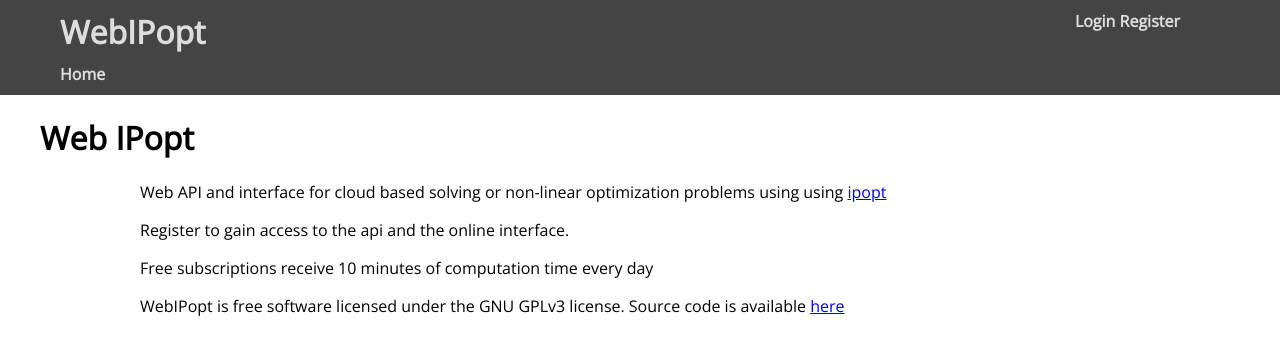
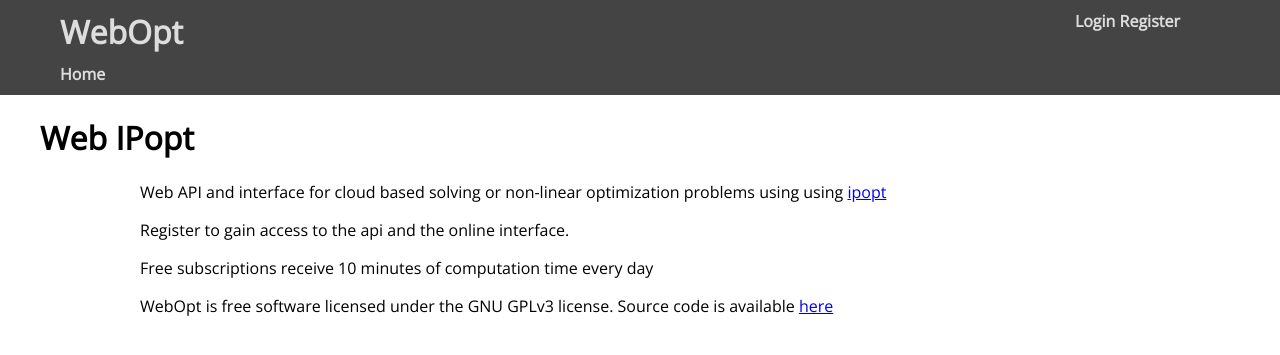
Before and after one commit to BrechtBa/webipopt, a Django app: page / in a window 1280 px wide. Shown: the top 355 px of the page. Run offline with Django 3.2, Linux system fonts and the light colour scheme.

Commit message:
renamed django project to webopt

```diff
--- a/www/customauth/models.py
+++ b/www/customauth/models.py
@@ -21,10 +21,10 @@ class UserManager(BaseUserManager):
 
 		user = self.model(email=email, is_staff=is_staff, is_active=True, is_superuser=is_superuser, last_login=now, date_joined=now, **extra_fields)
 		user.set_password(password)
+		user.save(using=self._db)
 
-		user.initialize_api_properties()
+		user.add_token()
 
-		user.save(using=self._db)
 		return user
 
 	def create_user(self, email, password=None, **extra_fields):
--- a/www/manage.py
+++ b/www/manage.py
@@ -3,7 +3,7 @@ import os
 import sys
 
 if __name__ == "__main__":
-    os.environ.setdefault("DJANGO_SETTINGS_MODULE", "webipopt.settings")
+    os.environ.setdefault("DJANGO_SETTINGS_MODULE", "webopt.settings")
 
     from django.core.management import execute_from_command_line
 
--- a/www/webinterface/templates/webinterface/base.html
+++ b/www/webinterface/templates/webinterface/base.html
@@ -1,7 +1,7 @@
 <!DOCTYPE>
 <html>
 	<head>
-		<title>{% block title %}WebIPopt{% endblock title %}</title>
+		<title>{% block title %}WebOpt{% endblock title %}</title>
 
 
 		<link rel="stylesheet" type="text/css" href="/static/webinterface/main.css">
@@ -13,7 +13,7 @@
 
 	<body>
 		<div class="toolbar">
-			<h1>WebIPopt</h1>
+			<h1>WebOpt</h1>
 			<nav class="main">
 				<a href="{% url 'webinterface:index' %}">Home</a>
 			{% if user.is_authenticated %}
--- a/www/webinterface/templates/webinterface/dashboard.html
+++ b/www/webinterface/templates/webinterface/dashboard.html
@@ -13,7 +13,7 @@
 		{% for token in tokens %}
 			<div class="token">
 				<div><span class="label">Token:</span> {{token.token}}</div>
-				<div><span class="label">Example API call:</span> http://webipopt.duckdns.org/api/{{token.token}}/</div>
+				<div><span class="label">Example API call:</span> http://webopt.duckdns.org/api/{{token.token}}/</div>
 				<div><span class="label">Daily computation time:</span> {{token.daily_computation_time}} s</div>
 				<div><span class="label">Time used today:</span> {{token.used_computation_time}} s</div>
 			</div>
--- a/www/webinterface/templates/webinterface/index.html
+++ b/www/webinterface/templates/webinterface/index.html
@@ -7,5 +7,5 @@
 	<p>Register to gain access to the api and the online interface.</p>
 	<p>Free subscriptions receive 10 minutes of computation time every day</p>
 
-	<p>WebIPopt is free software licensed under the GNU GPLv3 license. Source code is available <a href="https://github.com/BrechtBa/webipopt" target="_blank">here</a></p>
+	<p>WebOpt is free software licensed under the GNU GPLv3 license. Source code is available <a href="https://github.com/BrechtBa/webopt" target="_blank">here</a></p>
 {% endblock %}
--- a/www/webipopt/settings.py
+++ b/www/webopt/settings.py
@@ -1,5 +1,5 @@
 """
-Django settings for webipopt project.
+Django settings for webopt project.
 
 Generated by 'django-admin startproject' using Django 1.9.1.
 
@@ -54,7 +54,7 @@ MIDDLEWARE_CLASSES = [
     'django.middleware.clickjacking.XFrameOptionsMiddleware',
 ]
 
-ROOT_URLCONF = 'webipopt.urls'
+ROOT_URLCONF = 'webopt.urls'
 
 TEMPLATES = [
     {
@@ -73,7 +73,7 @@ TEMPLATES = [
 ]
 
 
-WSGI_APPLICATION = 'webipopt.wsgi.application'
+WSGI_APPLICATION = 'webopt.wsgi.application'
 
 
 # Database
--- a/www/webipopt/urls.py
+++ b/www/webopt/urls.py
@@ -1,4 +1,4 @@
-"""webipopt URL Configuration
+"""webopt URL Configuration
 
 The `urlpatterns` list routes URLs to views. For more information please see:
     https://docs.djangoproject.com/en/1.9/topics/http/urls/
--- a/www/webipopt/wsgi.py
+++ b/www/webopt/wsgi.py
@@ -1,5 +1,5 @@
 """
-WSGI config for webipopt project.
+WSGI config for webopt project.
 
 It exposes the WSGI callable as a module-level variable named ``application``.
 
@@ -11,6 +11,6 @@ import os
 
 from django.core.wsgi import get_wsgi_application
 
-os.environ.setdefault("DJANGO_SETTINGS_MODULE", "webipopt.settings")
+os.environ.setdefault("DJANGO_SETTINGS_MODULE", "webopt.settings")
 
 application = get_wsgi_application()
```
Also changed, not shown: README.md, www/webopt/__init__.py (added).
